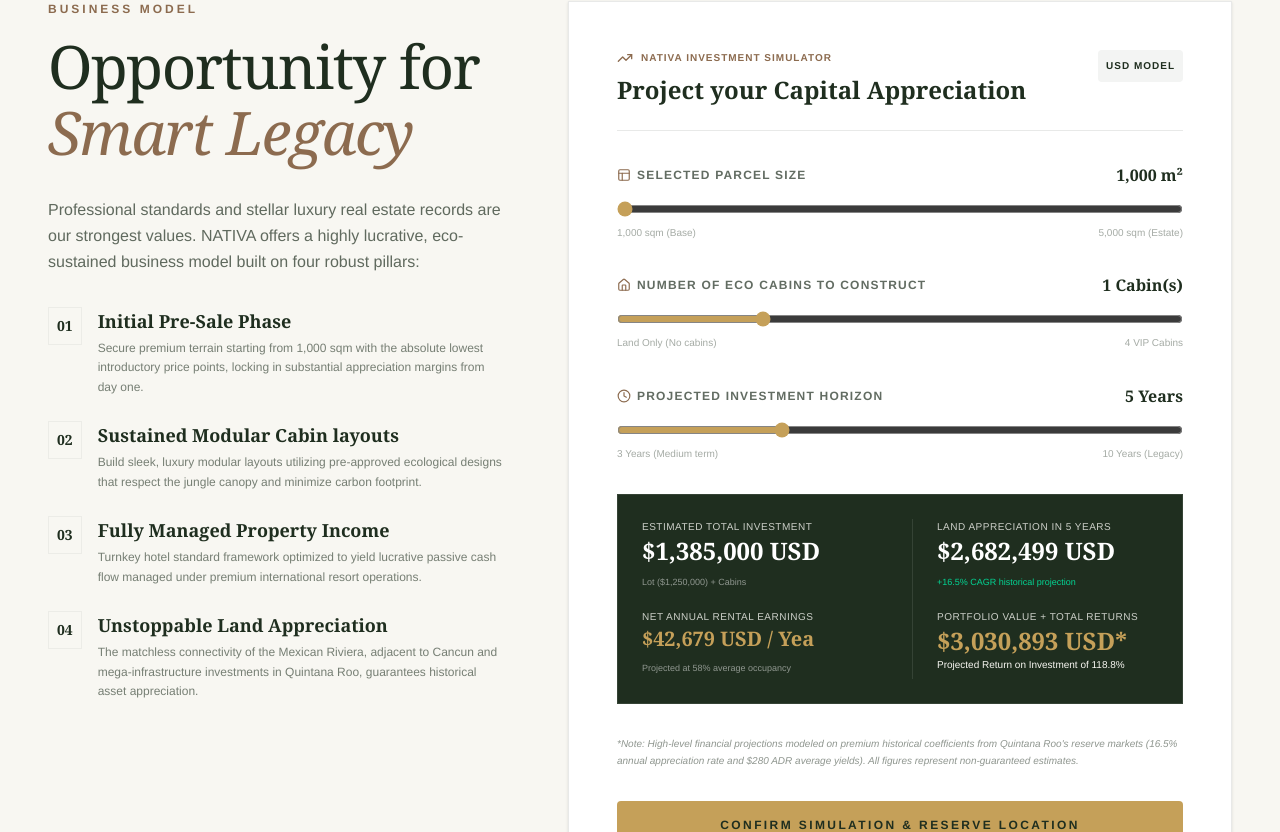
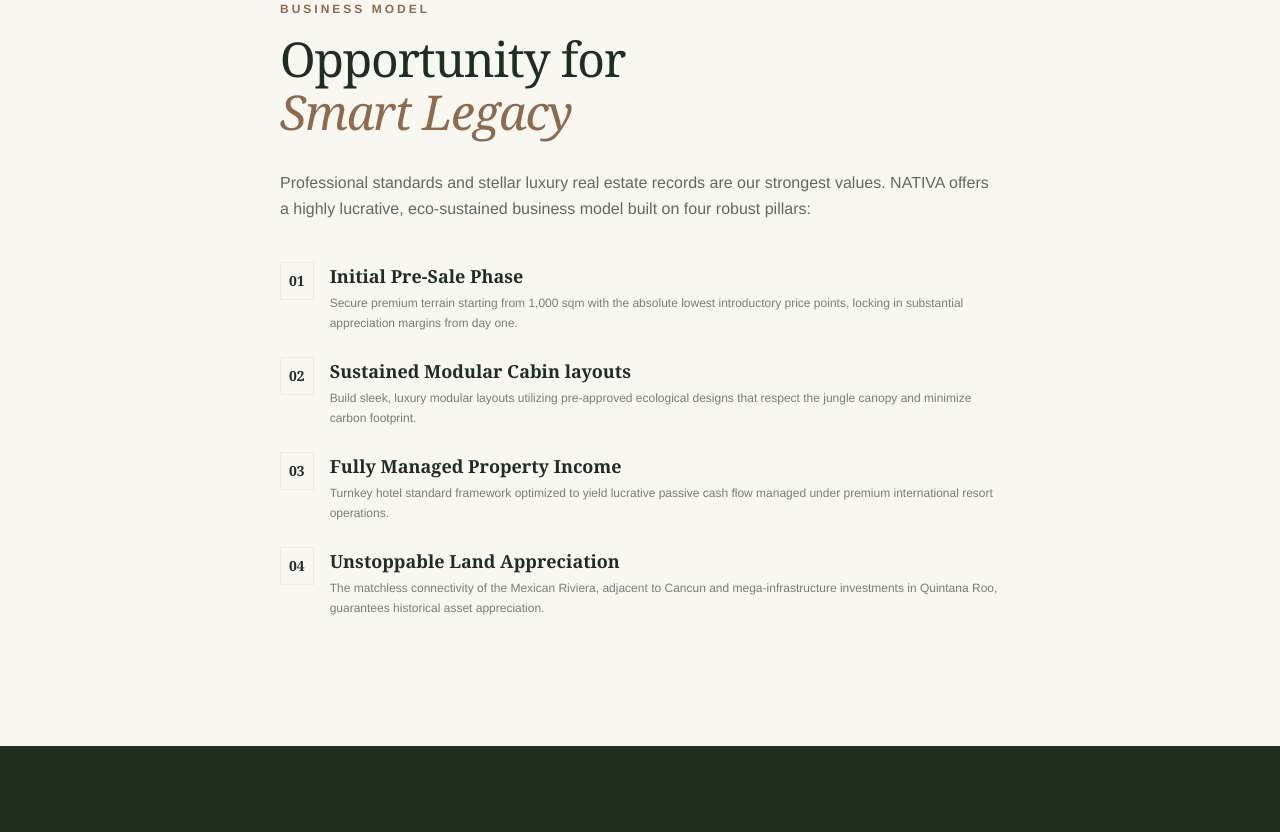
Before and after one commit to josebarbajeeg-cyber/NATIVA, a React (Vite) app: page / in a window 1280 px wide. Shown: the part 6268-7100 px from the top of the page. Built offline with nearby package versions, Linux system fonts and the light colour scheme; a web font is replaced by a local one.

Commit message:
refactor: remove investment calculator logic
Clean up App.tsx by removing unused state and calculation logic to improve code maintainability.

```diff
--- a/src/App.tsx
+++ b/src/App.tsx
@@ -72,11 +72,6 @@
   const [formSubmitted, setFormSubmitted] = useState(false);
   const [formLoading, setFormLoading] = useState(false);
 
-  // Calculator states
-  const [calcSize, setCalcSize] = useState(1000); // from 1,000 to 5,000 sqm
-  const [calcCabins, setCalcCabins] = useState(1); // 1 to 4 eco cabins
-  const [projectedYears, setProjectedYears] = useState(5);
-
   // Scroll detection for Navbar morphing
   useEffect(() => {
     const handleScroll = () => {
@@ -113,29 +108,6 @@
     }, 5000);
     return () => clearInterval(timer);
   }, []);
-
-  // Premium interactive calculations
-  const pricePerSqm = 1250; // Usd equivalent per m2 for premium land
-  const baseLandValue = calcSize * pricePerSqm;
-  const cabinCost = 135000; // USD per luxury cabin
-  const totalInvestment = baseLandValue + (calcCabins * cabinCost);
-
-  // Historical appreciation compound rate in luxury eco-reserves is ~15% annually
-  const annualAppreciationRate = 0.165;
-  const futureLandValue = baseLandValue * Math.pow(1 + annualAppreciationRate, projectedYears);
-
-  // Luxury vacation rentals yield ~ $280 USD average daily rate (ADR) in the region at 60% projection occupancy
-  const dailyRate = 280;
-  const annualOccupancy = 0.58;
-  const grossAnnualRentalRevenue = calcCabins * (dailyRate * 365 * annualOccupancy);
-  const netRentalYieldRate = 0.72; // 72% net profit margin after maintenance, local management, cleaning
-  const annualNetRentalIncome = grossAnnualRentalRevenue * netRentalYieldRate;
-
-  // Total projected equity in X years (Land Value Appreciation + Accumulated Rental Net Profit)
-  const totalAppreciationProfit = futureLandValue - baseLandValue;
-  const totalRentalEarnings = annualNetRentalIncome * projectedYears;
-  const totalProjectedPortfolioValue = totalInvestment + totalAppreciationProfit + totalRentalEarnings;
-  const simpleROI = ((totalProjectedPortfolioValue - totalInvestment) / totalInvestment) * 100;
 
   // Handle lead submission
   const handleFormChange = (e: React.ChangeEvent<HTMLInputElement | HTMLSelectElement | HTMLTextAreaElement>) => {
@@ -1089,20 +1061,18 @@
         </AnimatePresence>
       </section>
 
-      {/* 5. VISIÓN DE INVERSIÓN & CALCULATOR SMART WIDGET */}
+      {/* 5. VISIÓN DE INVERSIÓN */}
       <section id="inversion" className="py-24 md:py-32 bg-bone relative overflow-hidden">
-        <div className="max-w-[1440px] mx-auto px-6 md:px-12">
-
-          <div className="grid grid-cols-1 lg:grid-cols-12 gap-16 items-start">
+        <div className="max-w-3xl mx-auto px-6">
 
           {/* Description & Business model */}
-            <div className="lg:col-span-5">
+          <div className="text-left">
             <span className="text-clay text-xs uppercase tracking-[0.25em] font-bold block mb-4">{t.invTag}</span>
-              <h2 className="font-serif text-3xl md:text-5xl lg:text-6xl tracking-tight text-forest mb-8 leading-[1.1]">
+            <h2 className="font-serif text-3xl md:text-5xl lg:text-5xl tracking-tight text-forest mb-8 leading-[1.1]">
               {language === "en" ? <>Opportunity for <br /><span className="italic text-clay font-normal">Smart Legacy</span></> : <>Oportunidad para <br /><span className="italic text-clay font-normal">Patrimonio Inteligente</span></>}
             </h2>
 
-              <p className="font-sans text-sm md:text-base text-offblack/70 mb-8 font-light leading-relaxed">
+            <p className="font-sans text-sm md:text-base text-offblack/70 mb-10 font-light leading-relaxed">
               {t.invDesc}
             </p>
 
@@ -1148,156 +1118,6 @@
                 </div>
               </div>
             </div>
-            </div>
-
-            {/* Smart Appreciation Calculator Widget */}
-            <div className="lg:col-span-7 bg-white p-8 md:p-12 rounded-none border border-forest/10 shadow-sm">
-              <div className="border-b border-forest/10 pb-6 mb-8 flex justify-between items-start">
-                <div>
-                  <div className="flex items-center gap-2 text-clay mb-2">
-                    <TrendingUp className="w-4 h-4" />
-                    <span className="text-[10px] uppercase font-bold tracking-widest">{t.calcTitleTag}</span>
-                  </div>
-                  <h3 className="font-serif text-2xl text-forest font-semibold">{t.calcHeading}</h3>
-                </div>
-                <span className="bg-forest/5 text-forest text-[10px] uppercase tracking-widest p-2 rounded-sm font-semibold">
-                  {t.calcModel}
-                </span>
-              </div>
-
-              <div className="space-y-8">
-                {/* Meter dimensioning */}
-                <div>
-                  <div className="flex justify-between items-center mb-2">
-                    <span className="text-xs font-sans text-offblack/70 uppercase tracking-widest font-semibold flex items-center gap-1.5">
-                      <Layout className="w-3.5 h-3.5 text-clay" />
-                      {t.calcPropertyArea}
-                    </span>
-                    <strong className="text-emerald text-base font-serif font-bold text-forest">{calcSize.toLocaleString()} m²</strong>
-                  </div>
-                  <input
-                    type="range"
-                    min="1000"
-                    max="5000"
-                    step="500"
-                    value={calcSize}
-                    onChange={(e) => setCalcSize(Number(e.target.value))}
-                    className="w-full accent-gold h-2 bg-bone rounded-none cursor-pointer"
-                  />
-                  <div className="flex justify-between text-[10px] text-offblack/40 mt-1">
-                    <span>{t.calcBaseTag}</span>
-                    <span>{t.calcPremiumTag}</span>
-                  </div>
-                </div>
-
-                {/* Cabins dimensioning */}
-                <div>
-                  <div className="flex justify-between items-center mb-2">
-                    <span className="text-xs font-sans text-offblack/70 uppercase tracking-widest font-semibold flex items-center gap-1.5">
-                      <Home className="w-3.5 h-3.5 text-clay" />
-                      {t.calcCabinsCount}
-                    </span>
-                    <strong className="text-emerald text-base font-serif font-bold text-forest">{calcCabins} {t.calcCabinsUnits}</strong>
-                  </div>
-                  <input
-                    type="range"
-                    min="0"
-                    max="4"
-                    step="1"
-                    value={calcCabins}
-                    onChange={(e) => setCalcCabins(Number(e.target.value))}
-                    className="w-full accent-gold h-2 bg-bone rounded-none cursor-pointer"
-                  />
-                  <div className="flex justify-between text-[10px] text-offblack/40 mt-1">
-                    <span>{t.calcNoCabins}</span>
-                    <span>{t.calcVIPCabins}</span>
-                  </div>
-                </div>
-
-                {/* Horizon projected */}
-                <div>
-                  <div className="flex justify-between items-center mb-2">
-                    <span className="text-xs font-sans text-offblack/70 uppercase tracking-widest font-semibold flex items-center gap-1.5">
-                      <Clock className="w-3.5 h-3.5 text-clay" />
-                      {t.calcHorizon}
-                    </span>
-                    <strong className="text-emerald text-base font-serif font-bold text-forest">{projectedYears} {t.calcYears}</strong>
-                  </div>
-                  <input
-                    type="range"
-                    min="3"
-                    max="10"
-                    step="1"
-                    value={projectedYears}
-                    onChange={(e) => setProjectedYears(Number(e.target.value))}
-                    className="w-full accent-gold h-2 bg-bone rounded-none cursor-pointer"
-                  />
-                  <div className="flex justify-between text-[10px] text-offblack/40 mt-1">
-                    <span>{t.calcHorizon3}</span>
-                    <span>{t.calcHorizon10}</span>
-                  </div>
-                </div>
-
-                {/* Quick results dashboard */}
-                <div className="bg-forest p-6 rounded-none text-white grid grid-cols-1 md:grid-cols-2 gap-6 relative overflow-hidden mt-6 border border-white/10">
-
-                  <div className="space-y-4">
-                    <div>
-                      <span className="text-[10px] uppercase text-sand/80 tracking-wider block">{t.calcEstTotal}</span>
-                      <strong className="text-white text-2xl font-serif font-bold block">${totalInvestment.toLocaleString()} USD</strong>
-                      <span className="text-[9px] text-white/50">{t.calcTerrenoCabin} (${baseLandValue.toLocaleString()}) + {t.calcCabinsLabel}</span>
-                    </div>
-
-                    {calcCabins > 0 && (
-                      <div>
-                        <span className="text-[10px] uppercase text-sand/80 tracking-wider block">{t.calcAnnualRental}</span>
-                        <strong className="text-gold text-xl font-serif font-semibold block">${Math.round(annualNetRentalIncome).toLocaleString()} USD / {t.calcYears.slice(0, 3)}</strong>
-                        <span className="text-[9px] text-white/50">{t.calcRentalOcup}</span>
-                      </div>
-                    )}
-                  </div>
-
-                  <div className="border-t md:border-t-0 md:border-l border-white/10 pt-4 md:pt-0 md:pl-6 space-y-4">
-                    <div>
-                      <span className="text-[10px] uppercase text-sand/80 tracking-wider block">
-                        {t.calcAppLabel} {projectedYears} {t.calcYears.toLowerCase()}
-                      </span>
-                      <strong className="text-white text-2xl font-serif font-bold block">${Math.round(futureLandValue).toLocaleString()} USD</strong>
-                      <span className="text-[9px] text-emerald-400 font-medium">{t.calcAppSub}</span>
-                    </div>
-
-                    <div>
-                      <span className="text-[10px] uppercase text-sand/80 tracking-wider block">{t.calcPortfolioLabel}</span>
-                      <strong className="text-gold text-2xl font-serif font-bold block">${Math.round(totalProjectedPortfolioValue).toLocaleString()} USD*</strong>
-                      <span className="text-[10px] text-sand font-medium block">{t.calcROI} {simpleROI.toFixed(1)}%</span>
-                    </div>
-                  </div>
-
-                </div>
-
-                <div className="text-[10px] text-offblack/50 italic leading-relaxed">
-                  {t.calcDisclaimer}
-                </div>
-
-                <button
-                  onClick={() => {
-                    const el = document.getElementById("contacto");
-                    if (el) el.scrollIntoView({ behavior: "smooth" });
-                    setFormData(prev => ({
-                      ...prev,
-                      comments: language === "en"
-                        ? `Interested in reserving a ${calcSize} sqm parcel with ${calcCabins} cabins simulated for a ${projectedYears}-year horizon.`
-                        : `Interesado en apartar terreno de ${calcSize}m² con ${calcCabins} cabañas de la simulación a plazo de ${projectedYears} años.`
-                    }));
-                  }}
-                  className="w-full bg-gold text-forest py-4 rounded-sm font-sans uppercase tracking-[0.2em] text-xs font-bold hover:bg-[#c29e2f] transition-all"
-                >
-                  {t.calcCta}
-                </button>
-
-              </div>
-            </div>
-
           </div>
 
         </div>
```
Lines whose indentation alone changed are shown as unchanged.
